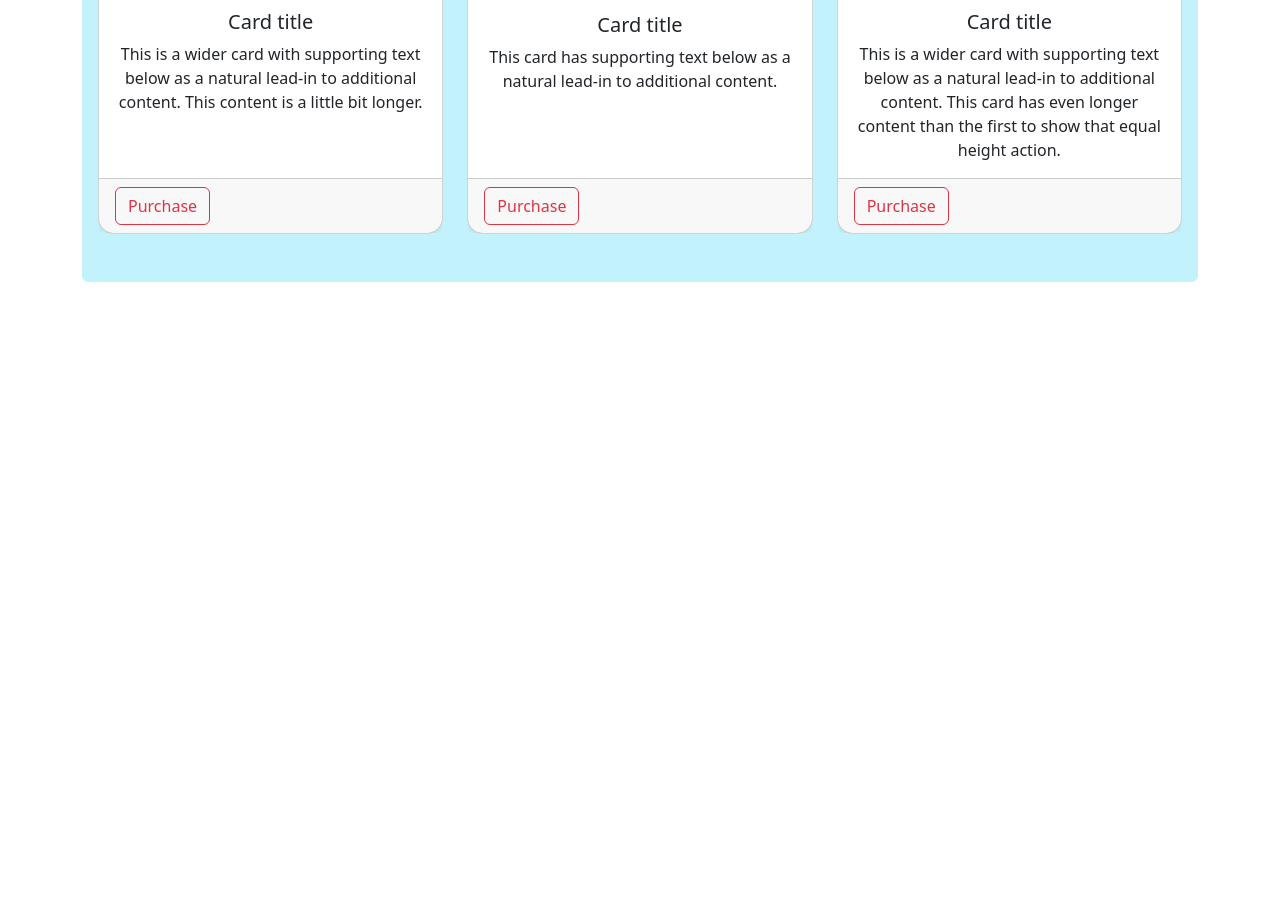
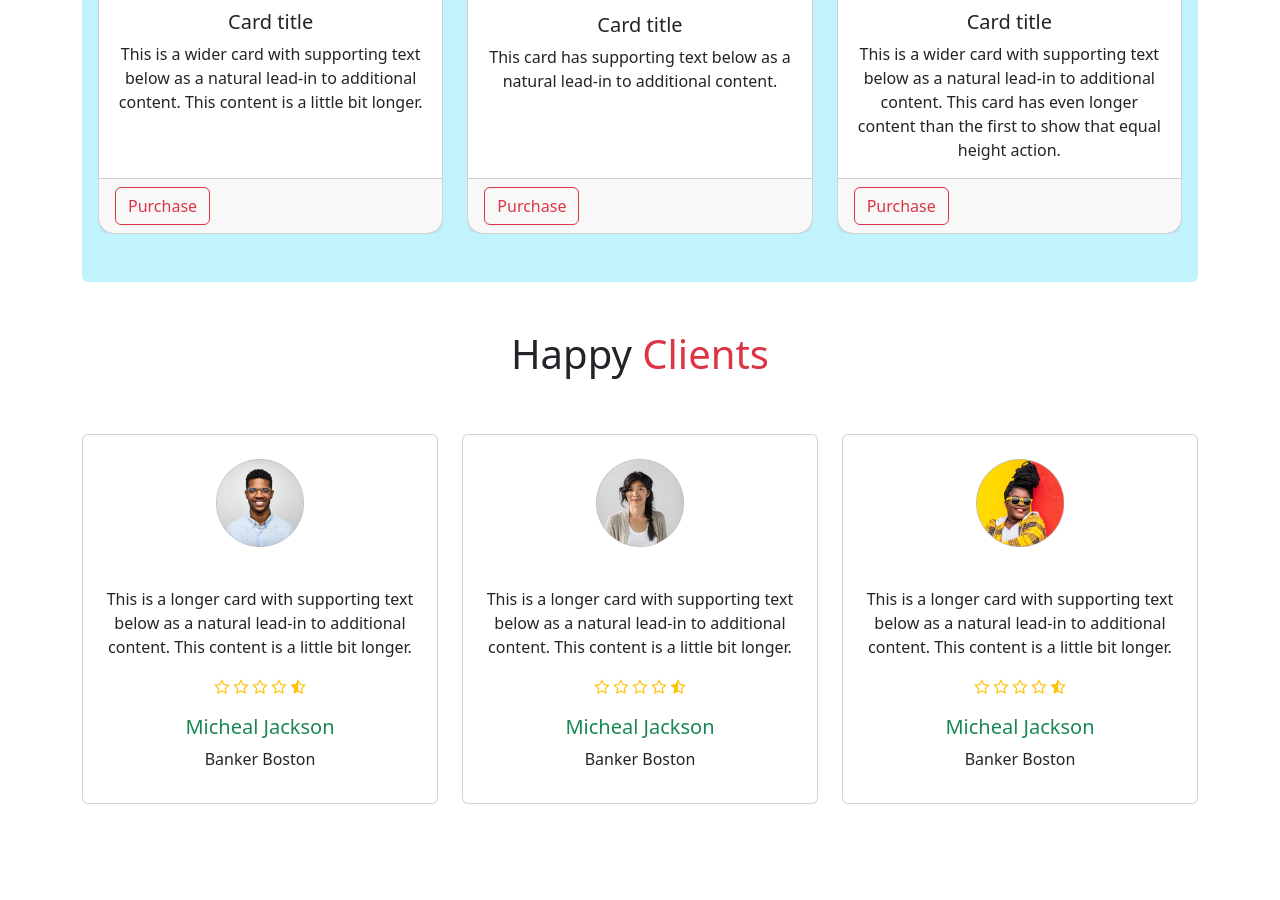
Before and after one commit to munny006/BikersZone, a plain HTML site: page index.html in a window 1280 px wide. Shown: the part 1447-2347 px from the top of the page. Before the commit the page ends 1729 px from the top, so only its background shows below. Drawn offline with nearby package versions, Linux system fonts and the light colour scheme.

Commit message:
happy client

```diff
--- a/index.html
+++ b/index.html
@@ -6,6 +6,7 @@
     <title>BikerZone</title>
     <link href="https://cdn.jsdelivr.net/npm/bootstrap@5.3.0-alpha1/dist/css/bootstrap.min.css" rel="stylesheet" integrity="sha384-GLhlTQ8iRABdZLl6O3oVMWSktQOp6b7In1Zl3/Jr59b6EGGoI1aFkw7cmDA6j6gD" crossorigin="anonymous">
     <link rel="stylesheet" href="css/style.css">
+    <link rel="stylesheet" href="https://stackpath.bootstrapcdn.com/font-awesome/4.7.0/css/font-awesome.min.css" integrity="sha384-wvfXpqpZZVQGK6TAh5PVlGOfQNHSoD2xbE+QkPxCAFlNEevoEH3Sl0sibVcOQVnN" crossorigin="anonymous">
   </head>
   <body class="container-lg">
     <header>
@@ -158,6 +159,63 @@
         </div>
 
       </section>
+     <section class="text-center py-5">
+      <h1>Happy <span class="text-danger">Clients</span></h1>
+      <div class="row row-cols-1 row-cols-md-3 g-4 py-5">
+        <div class="col">
+          <div class="card">
+            <img src="images/user-1.png" class=" w-25 card-img-top mx-auto py-4" alt="...">
+            <div class="card-body">
+
+              <p class="card-text">This is a longer card with supporting text below as a natural lead-in to additional content. This content is a little bit longer.</p>
+              <p class="text-warning">
+                <i class="fa fa-star-o" aria-hidden="true"></i>
+             <i class="fa fa-star-o" aria-hidden="true"></i>
+              <i class="fa fa-star-o" aria-hidden="true"></i>
+              <i class="fa fa-star-o" aria-hidden="true"></i>
+              <i class="fa fa-star-half-o" aria-hidden="true"></i></p>
+              <h5 class="text-success">Micheal Jackson</h5>
+              <p>Banker Boston</p>
+            </div>
+          </div>
+        </div>
+        <div class="col">
+          <div class="card">
+            <img src="images/user-2.png" class=" w-25 card-img-top mx-auto py-4" alt="...">
+            <div class="card-body">
+
+              <p class="card-text">This is a longer card with supporting text below as a natural lead-in to additional content. This content is a little bit longer.</p>
+              <p class="text-warning">
+                <i class="fa fa-star-o" aria-hidden="true"></i>
+             <i class="fa fa-star-o" aria-hidden="true"></i>
+              <i class="fa fa-star-o" aria-hidden="true"></i>
+              <i class="fa fa-star-o" aria-hidden="true"></i>
+              <i class="fa fa-star-half-o" aria-hidden="true"></i></p>
+              <h5 class="text-success">Micheal Jackson</h5>
+              <p>Banker Boston</p>
+            </div>
+          </div>
+        </div>
+        <div class="col">
+          <div class="card ">
+            <img src="images/user-3.png" class=" w-25 card-img-top mx-auto py-4" alt="...">
+            <div class="card-body">
+
+              <p class="card-text">This is a longer card with supporting text below as a natural lead-in to additional content. This content is a little bit longer.</p>
+                <p class="text-warning">
+                <i class="fa fa-star-o" aria-hidden="true"></i>
+             <i class="fa fa-star-o" aria-hidden="true"></i>
+              <i class="fa fa-star-o" aria-hidden="true"></i>
+              <i class="fa fa-star-o" aria-hidden="true"></i>
+              <i class="fa fa-star-half-o" aria-hidden="true"></i></p>
+              <h5 class="text-success">Micheal Jackson</h5>
+              <p>Banker Boston</p>
+            </div>
+          </div>
+        </div>
+
+      </div>
+     </section>
 
     </main>
     <footer>
```
